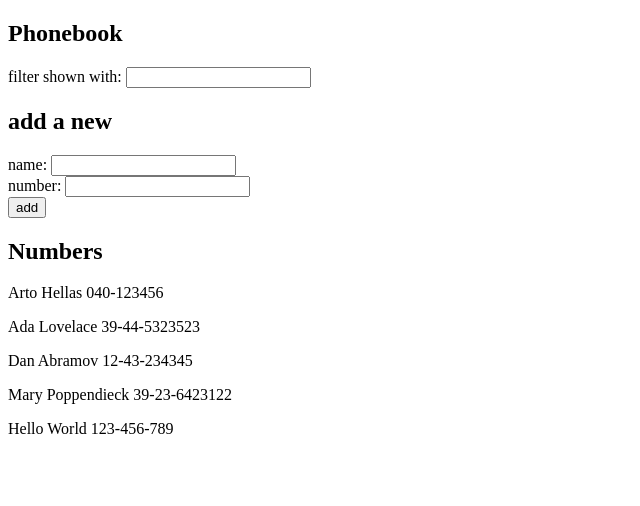
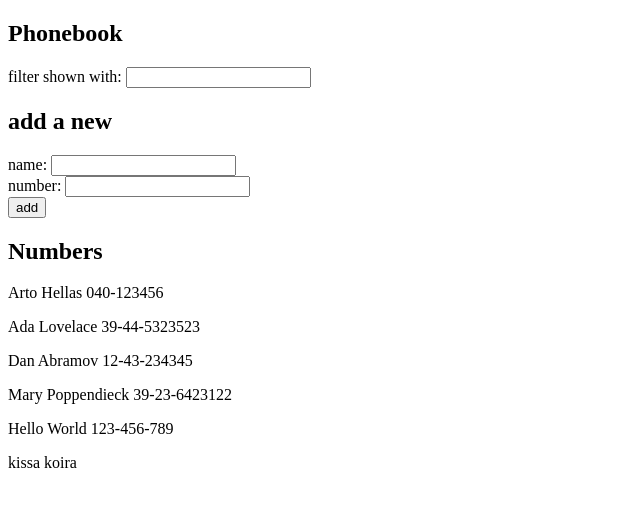
Before and after one commit to anniina-aarnio/fullstack_MOOC, a React (Create React App) app in the folder osa2/puhelinluettelo/: page / in a window 1280 px wide. Shown: the top 506 px of the page, without its empty margins (0-640 px from the left). Built offline with nearby package versions, Linux system fonts and the light colour scheme; data requests are answered from the project's data file.

Commit message:
osa2 2.12 lisätty persoonan lisäys palvelimelle

```diff
--- a/osa2/puhelinluettelo/db.json
+++ b/osa2/puhelinluettelo/db.json
@@ -1,5 +1,5 @@
 {
-  "persons":[
+  "persons": [
     {
       "name": "Arto Hellas",
       "number": "040-123456",
@@ -24,6 +24,11 @@
       "name": "Hello World",
       "number": "123-456-789",
       "id": 5
+    },
+    {
+      "name": "kissa",
+      "number": "koira",
+      "id": 6
     }
   ]
 }
--- a/osa2/puhelinluettelo/src/App.js
+++ b/osa2/puhelinluettelo/src/App.js
@@ -26,10 +26,16 @@ const App = () => {
       window.alert(`${newName} is already added to phonebook`)
       return
     }
-    setPersons(persons.concat(
-      { name: newName.trim(), number: newNumber.trim() }))
-    setNewName('')
-    setNewNumber('')
+    const personObject = { name: newName.trim(), number: newNumber.trim() }
+
+    personService
+      .create(personObject)
+      .then(response => {
+        setPersons(persons.concat(response.data))
+        setNewName('')
+        setNewNumber('')
+      })
+
   }
 
   const handleNameChange = (e) => {
--- a/osa2/puhelinluettelo/src/services/persons.js
+++ b/osa2/puhelinluettelo/src/services/persons.js
@@ -5,4 +5,9 @@ const getAll = () => {
   return axios.get(baseUrl)
 }
 
-export default { getAll }
+const create = newObject => {
+  return axios.post(baseUrl, newObject)
+}
+
+
+export default { getAll, create }
```
